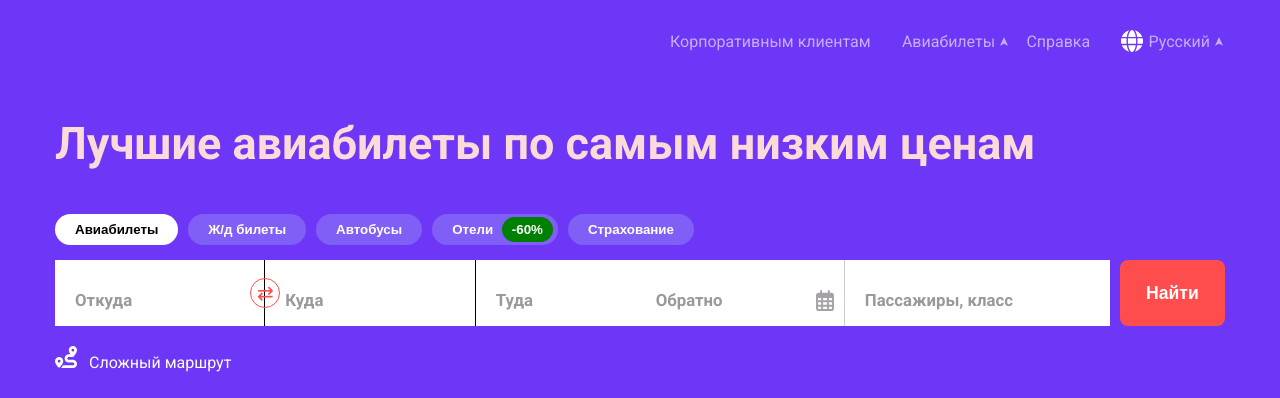
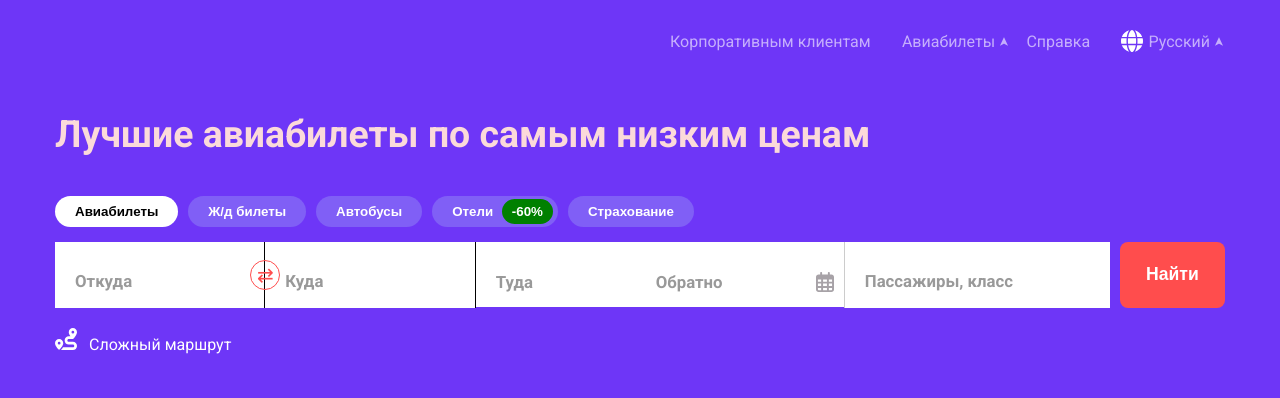
Before and after one commit to AndreyMalyar/frontendProject_module-1, a website: page index.html in a window 1280 px wide. Shown: the top 398 px of the page. Drawn offline with Linux system fonts and the light colour scheme; no server answers.

Commit message:
fix: title header css

```diff
--- a/scss/components/header.scss
+++ b/scss/components/header.scss
@@ -3,8 +3,8 @@
   padding: 30px 0 100px;
 
   &__title{
-    font-size: 45px;
-    line-height: 60px;
+    font-size: calc(var(--index) * 1.8);
+    line-height: calc(var(--index) * 2);
     margin: 60px 0 40px;
     color: $accented-lightRed-color;
   }
--- a/scss/style.scss
+++ b/scss/style.scss
@@ -1,4 +1,5 @@
 :root{
+  --index: calc(1vw + 1vh);
   --container-width: 1200px;
   --container-padding: 15px;
 }
```
Also changed, not shown: css/style.css, 1 other file.
